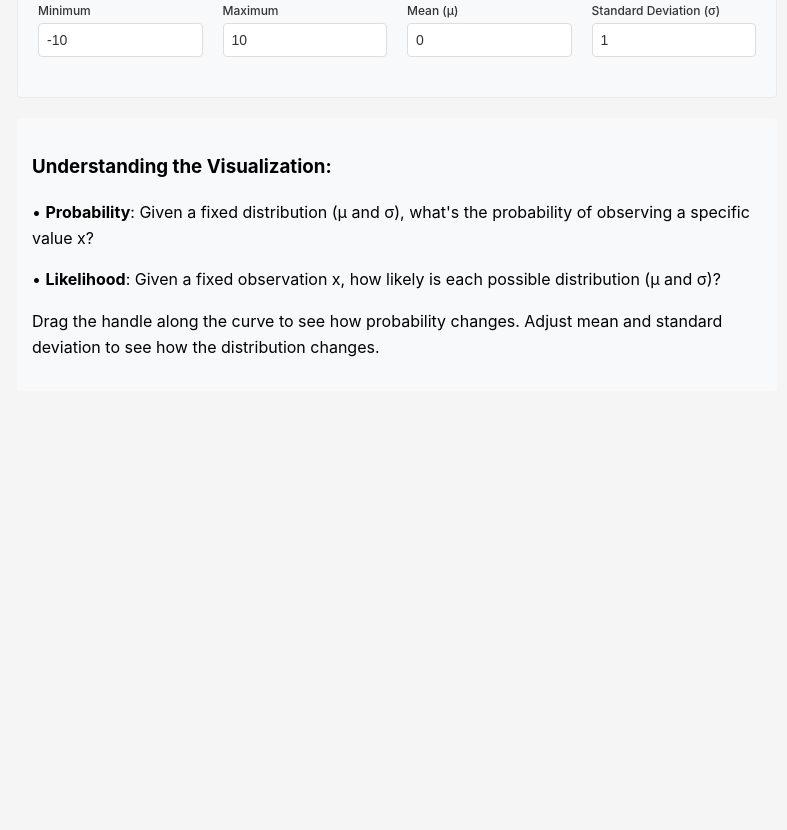
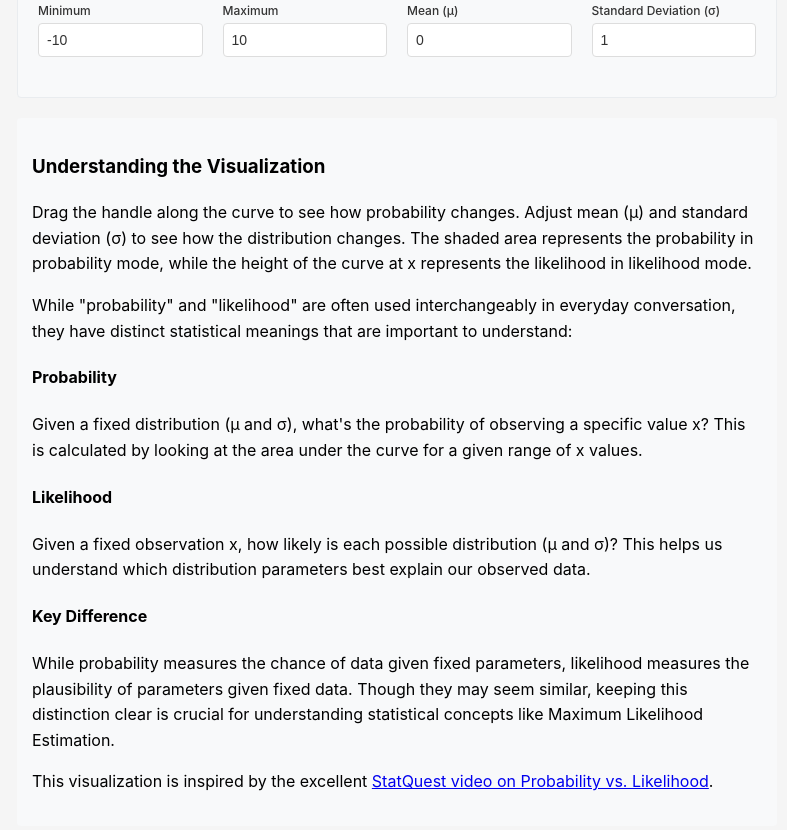
Before and after one commit to SwankyLegg/probability-vs-likelihood, a website with bundled scripts: page src/index.html in a window 1280 px wide. Shown: the part 568-1398 px from the top of the page, without its empty margins (243-1030 px from the left). Before the commit the page ends 999 px from the top, so only its background shows below. Built offline with nearby package versions, Linux system fonts and the light colour scheme; no server answers.

Commit message:
Update descritions

```diff
--- a/src/index.html
+++ b/src/index.html
@@ -405,10 +405,17 @@
             </div>
 
             <div class="explanation">
-                <h3>Understanding the Visualization:</h3>
-                <p>• <strong>Probability</strong>: Given a fixed distribution (μ and σ), what's the probability of observing a specific value x?</p>
-                <p>• <strong>Likelihood</strong>: Given a fixed observation x, how likely is each possible distribution (μ and σ)?</p>
-                <p>Drag the handle along the curve to see how probability changes. Adjust mean and standard deviation to see how the distribution changes.</p>
+                <h3>Understanding the Visualization</h3>
+                <p>Drag the handle along the curve to see how probability changes. Adjust mean (μ) and standard deviation (σ) to see how the distribution changes. The shaded area represents the probability in probability mode, while the height of the curve at x represents the likelihood in likelihood mode.</p>
+                <p>While "probability" and "likelihood" are often used interchangeably in everyday conversation, they have distinct statistical meanings that are important to understand:</p>
+                <h4>Probability</h4>
+                <p>Given a fixed distribution (μ and σ), what's the probability of observing a specific value x? This is calculated by looking at the area under the curve for a given range of x values.</p>
+                <h4>Likelihood</h4>
+                <p>Given a fixed observation x, how likely is each possible distribution (μ and σ)? This helps us understand which distribution parameters best explain our observed data.</p>
+                <h4>Key Difference</h4>
+                <p>While probability measures the chance of data given fixed parameters, likelihood measures the plausibility of parameters given fixed data. Though they may seem similar, keeping this distinction clear is crucial for understanding statistical concepts like Maximum Likelihood Estimation.</p>
+
+                <p>This visualization is inspired by the excellent <a href="https://www.youtube.com/watch?v=XepXtl9YKwc" target="_blank">StatQuest video on Probability vs. Likelihood</a>.</p>
             </div>
         </div>
     </div>
```
Also changed, not shown: dist/index.html.
